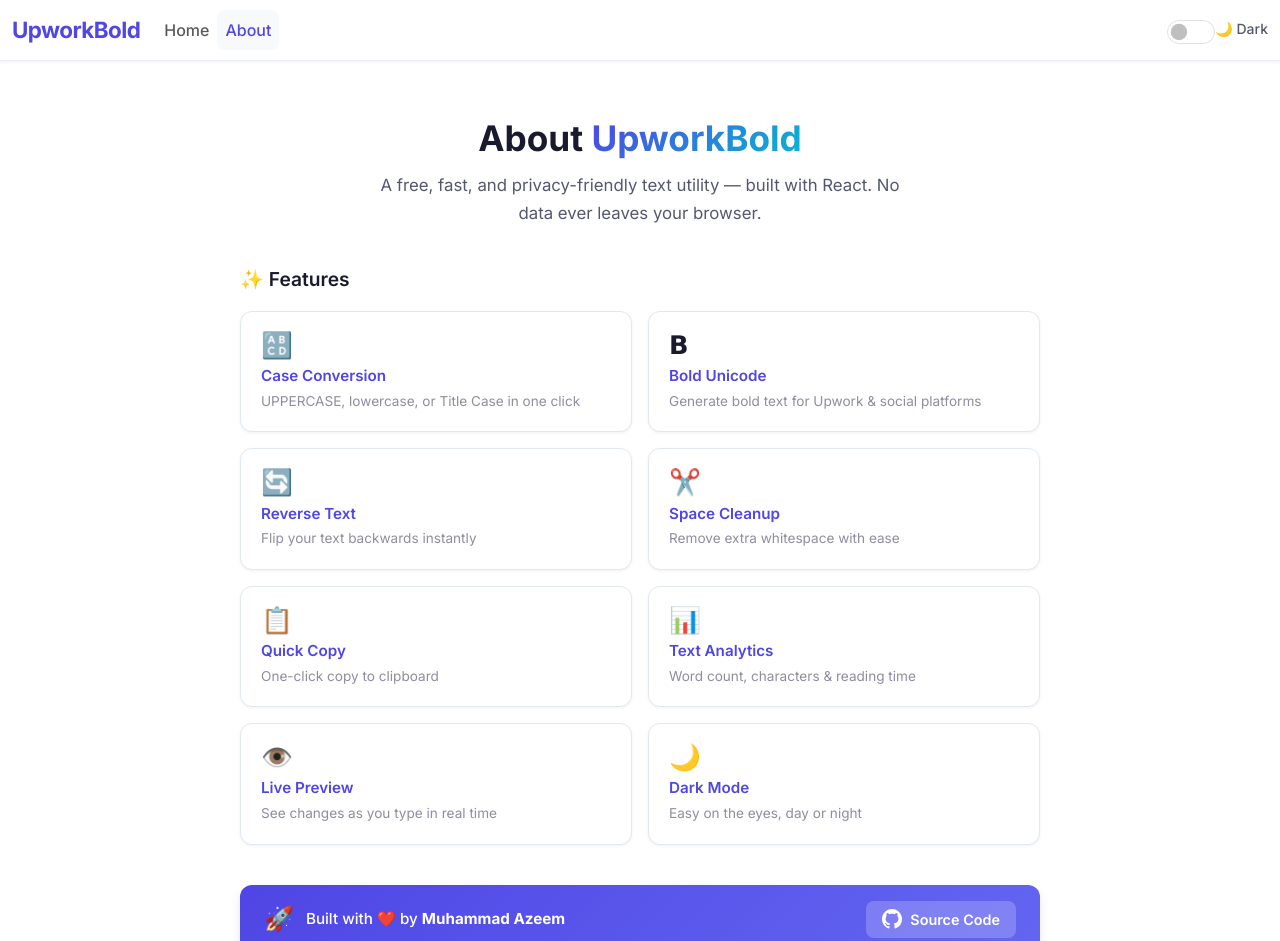
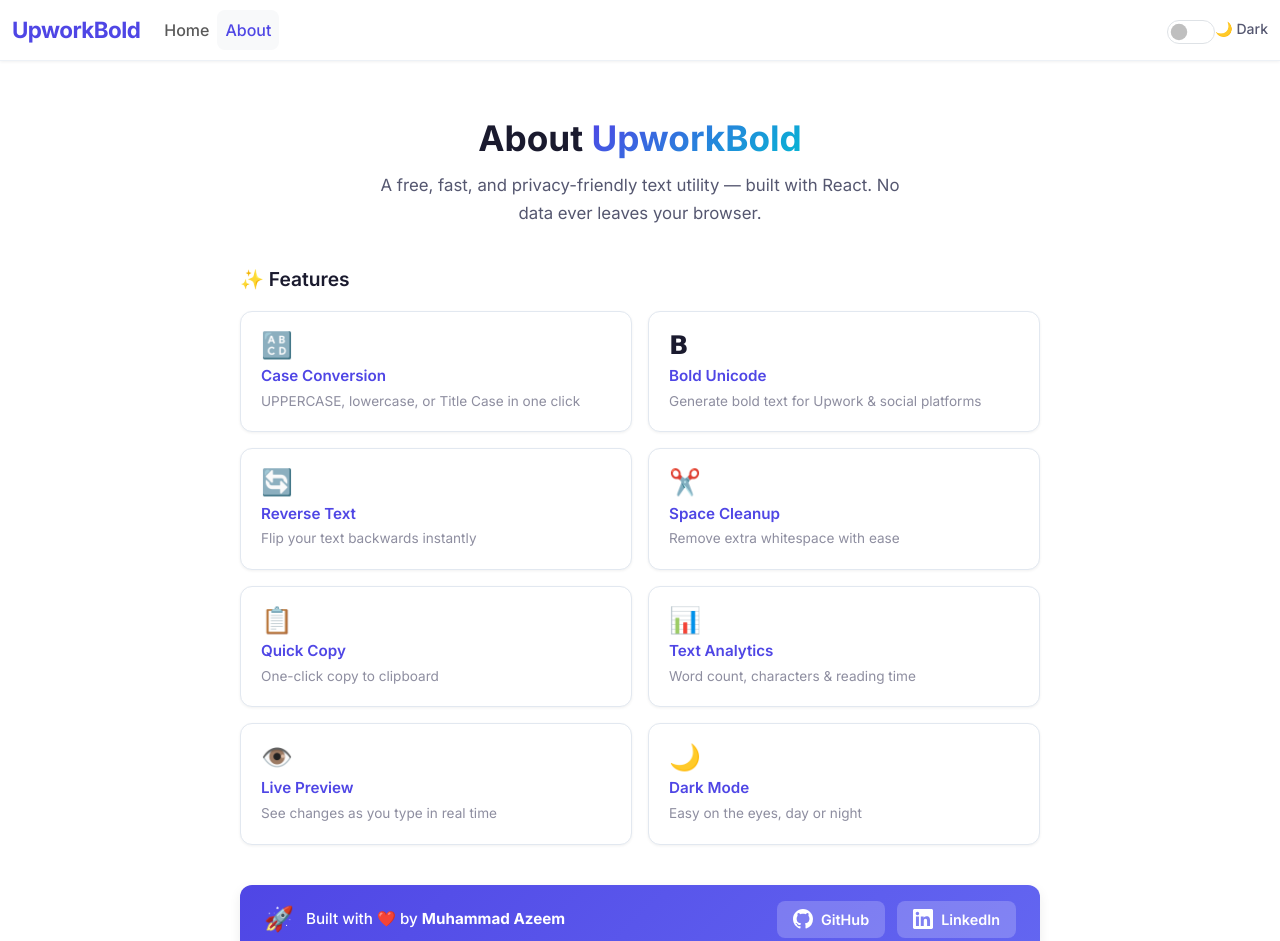
Before and after one commit to muhammadAzeem0x000/ReactApp_textUtils, a React (Create React App) app: page /about in a window 1280 px wide. Shown: the top 941 px of the page. Built offline with nearby package versions, Linux system fonts and the light colour scheme; the HTML template or start-up script is replaced by a standard one.

Commit message:
Added Linkedin

```diff
--- a/src/components/About.js
+++ b/src/components/About.js
@@ -40,18 +40,32 @@
             Built with ❤️ by <strong>Muhammad Azeem</strong>
           </p>
         </div>
+        <div className="about-social-links">
           <a
             href="https://github.com/muhammadAzeem0x000/ReactApp_textUtils"
             target="_blank"
             rel="noopener noreferrer"
-          className="about-github-link"
+            className="about-social-link"
             title="View Source Code on GitHub"
           >
             <svg viewBox="0 0 24 24" width="20" height="20" fill="currentColor">
               <path d="M12 0C5.37 0 0 5.37 0 12c0 5.31 3.435 9.795 8.205 11.385.6.105.825-.255.825-.57 0-.285-.015-1.23-.015-2.235-3.015.555-3.795-.735-4.035-1.41-.135-.345-.72-1.41-1.23-1.695-.42-.225-1.02-.78-.015-.795.945-.015 1.62.87 1.845 1.23 1.08 1.815 2.805 1.305 3.495.99.105-.78.42-1.305.765-1.605-2.67-.3-5.46-1.335-5.46-5.925 0-1.305.465-2.385 1.23-3.225-.12-.3-.54-1.53.12-3.18 0 0 1.005-.315 3.3 1.23.96-.27 1.98-.405 3-.405s2.04.135 3 .405c2.295-1.56 3.3-1.23 3.3-1.23.66 1.65.24 2.88.12 3.18.765.84 1.23 1.905 1.23 3.225 0 4.605-2.805 5.625-5.475 5.925.435.375.81 1.095.81 2.22 0 1.605-.015 2.895-.015 3.3 0 .315.225.69.825.57A12.02 12.02 0 0024 12c0-6.63-5.37-12-12-12z" />
             </svg>
-          <span>Source Code</span>
+            <span>GitHub</span>
           </a>
+          <a
+            href="https://www.linkedin.com/in/muhammad-azeem012"
+            target="_blank"
+            rel="noopener noreferrer"
+            className="about-social-link"
+            title="Connect on LinkedIn"
+          >
+            <svg viewBox="0 0 24 24" width="20" height="20" fill="currentColor">
+              <path d="M20.447 20.452h-3.554v-5.569c0-1.328-.027-3.037-1.852-3.037-1.853 0-2.136 1.445-2.136 2.939v5.667H9.351V9h3.414v1.561h.046c.477-.9 1.637-1.85 3.37-1.85 3.601 0 4.267 2.37 4.267 5.455v6.286zM5.337 7.433c-1.144 0-2.063-.926-2.063-2.065 0-1.138.92-2.063 2.063-2.063 1.14 0 2.064.925 2.064 2.063 0 1.139-.925 2.065-2.064 2.065zm1.782 13.019H3.555V9h3.564v11.452zM22.225 0H1.771C.792 0 0 .774 0 1.729v20.542C0 23.227.792 24 1.771 24h20.451C23.2 24 24 23.227 24 22.271V1.729C24 .774 23.2 0 22.222 0h.003z"/>
+            </svg>
+            <span>LinkedIn</span>
+          </a>
+        </div>
       </div>
     </div>
   );
--- a/src/index.css
+++ b/src/index.css
@@ -544,7 +544,14 @@
   font-weight: 700;
 }
 
-.about-github-link {
+.about-social-links {
+  display: flex;
+  align-items: center;
+  gap: 0.75rem;
+  flex-wrap: wrap;
+}
+
+.about-social-link {
   display: flex;
   align-items: center;
   gap: 0.5rem;
@@ -558,7 +565,7 @@
   transition: all var(--transition-speed) ease;
 }
 
-.about-github-link:hover {
+.about-social-link:hover {
   background-color: rgba(255, 255, 255, 0.3);
   transform: translateY(-2px);
   color: #fff;
```
Lines whose indentation alone changed are shown as unchanged.
